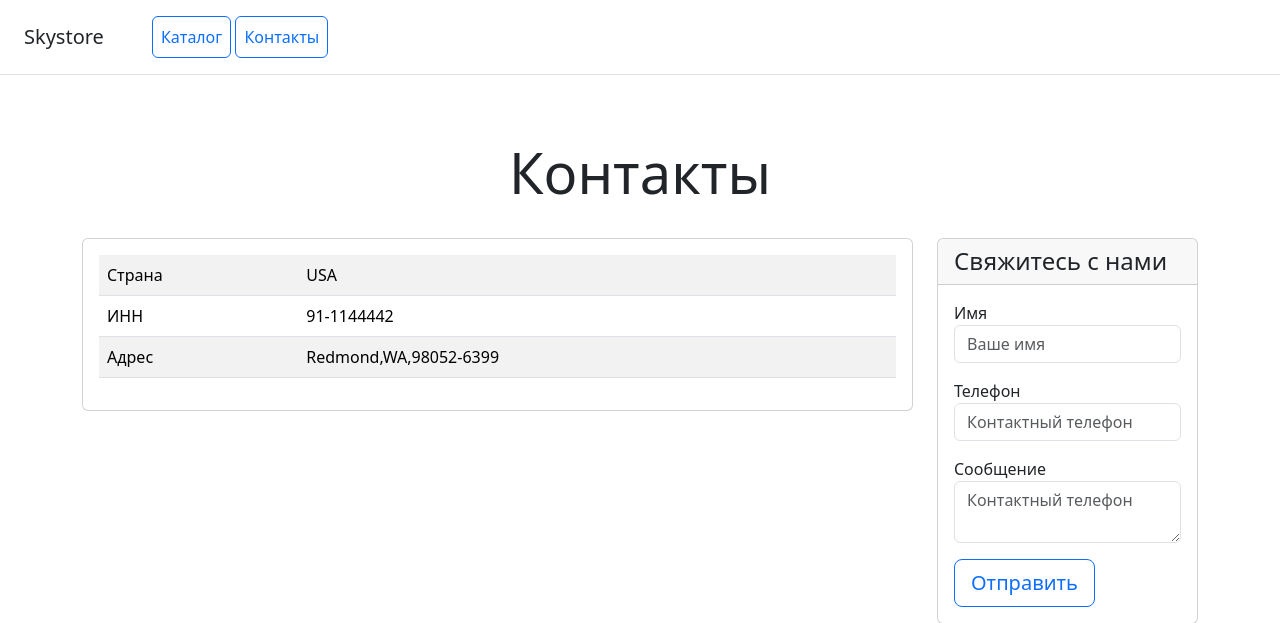
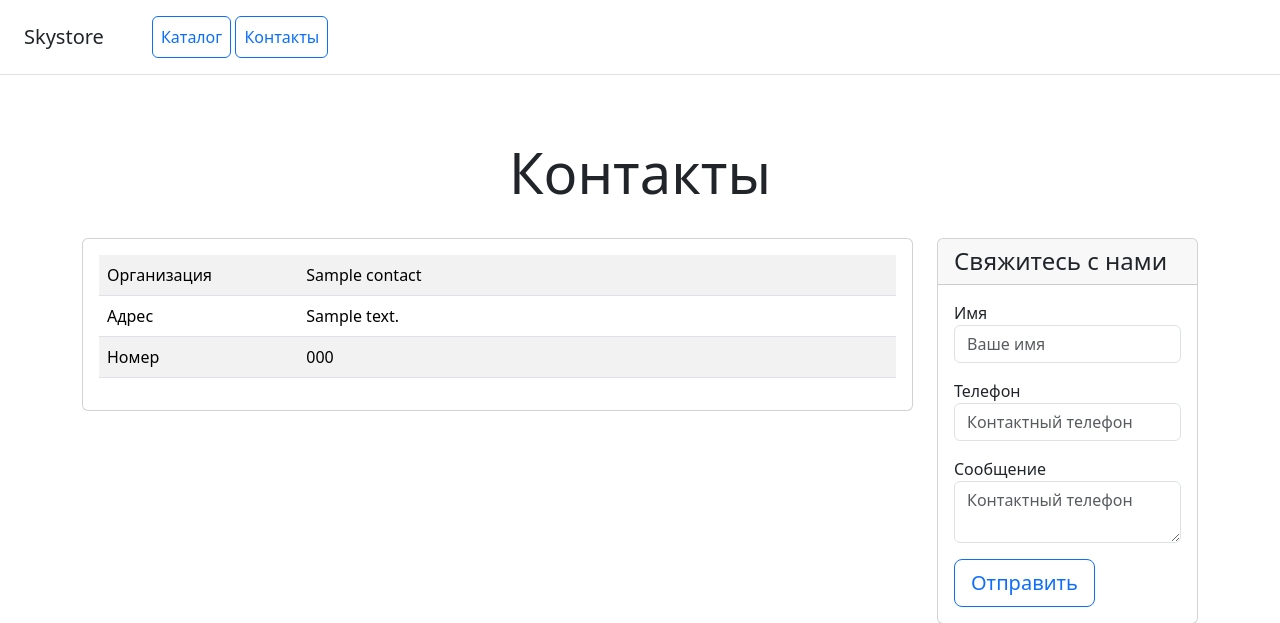
Before and after one commit to Fish8558/DjangoHW, a Django app: template catalog/templates/catalog/contacts.html in a window 1280 px wide. Shown: the top 623 px of the page. Run offline with Django 5.2, Linux system fonts and the light colour scheme; the template is opened without the code that fills it: values that come from a table or form of the project are taken from there, others are empty; tables that the repository leaves empty hold one stand-in row (values such as "Sample post"); parts of the project's set-up code (start-up, migrations or seed data) failed here and were passed over.

Commit message:
added model contact and views in html

```diff
--- a/catalog/models.py
+++ b/catalog/models.py
@@ -30,3 +30,17 @@ class Product(models.Model):
     class Meta:
         verbose_name = 'продукт'
         verbose_name_plural = 'продукты'
+
+
+class Contact(models.Model):
+    """Контактная информация о компании"""
+    name = models.CharField(max_length=100, verbose_name="Название")
+    address = models.CharField(max_length=250, verbose_name="Адрес")
+    phone = models.CharField(max_length=20, verbose_name="Телефон")
+
+    def __str__(self):
+        return f"{self.name} | {self.address} | {self.phone}"
+
+    class Meta:
+        verbose_name = 'контакт'
+        verbose_name_plural = 'контакты'
--- a/catalog/templates/catalog/contacts.html
+++ b/catalog/templates/catalog/contacts.html
@@ -26,16 +26,16 @@
                 <div class="card-body">
                     <table class="table table-striped">
                         <tr>
-                            <td class="w-25">Страна</td>
-                            <td>USA</td>
-                        </tr>
-                        <tr>
-                            <td class="w-25">ИНН</td>
-                            <td>91-1144442</td>
+                            <td class="w-25">Организация</td>
+                            <td>{{ contact.name }}</td>
                         </tr>
                         <tr>
                             <td class="w-25">Адрес</td>
-                            <td>Redmond,WA,98052-6399</td>
+                            <td>{{ contact.address }}</td>
+                        </tr>
+                        <tr>
+                            <td class="w-25">Номер</td>
+                            <td>{{ contact.phone }}</td>
                         </tr>
                     </table>
                 </div>
```
Also changed, not shown: catalog/admin.py (+7 -1 lines), catalog/views.py (+8 -1 lines), catalog/migrations/0002_contact.py (added).
